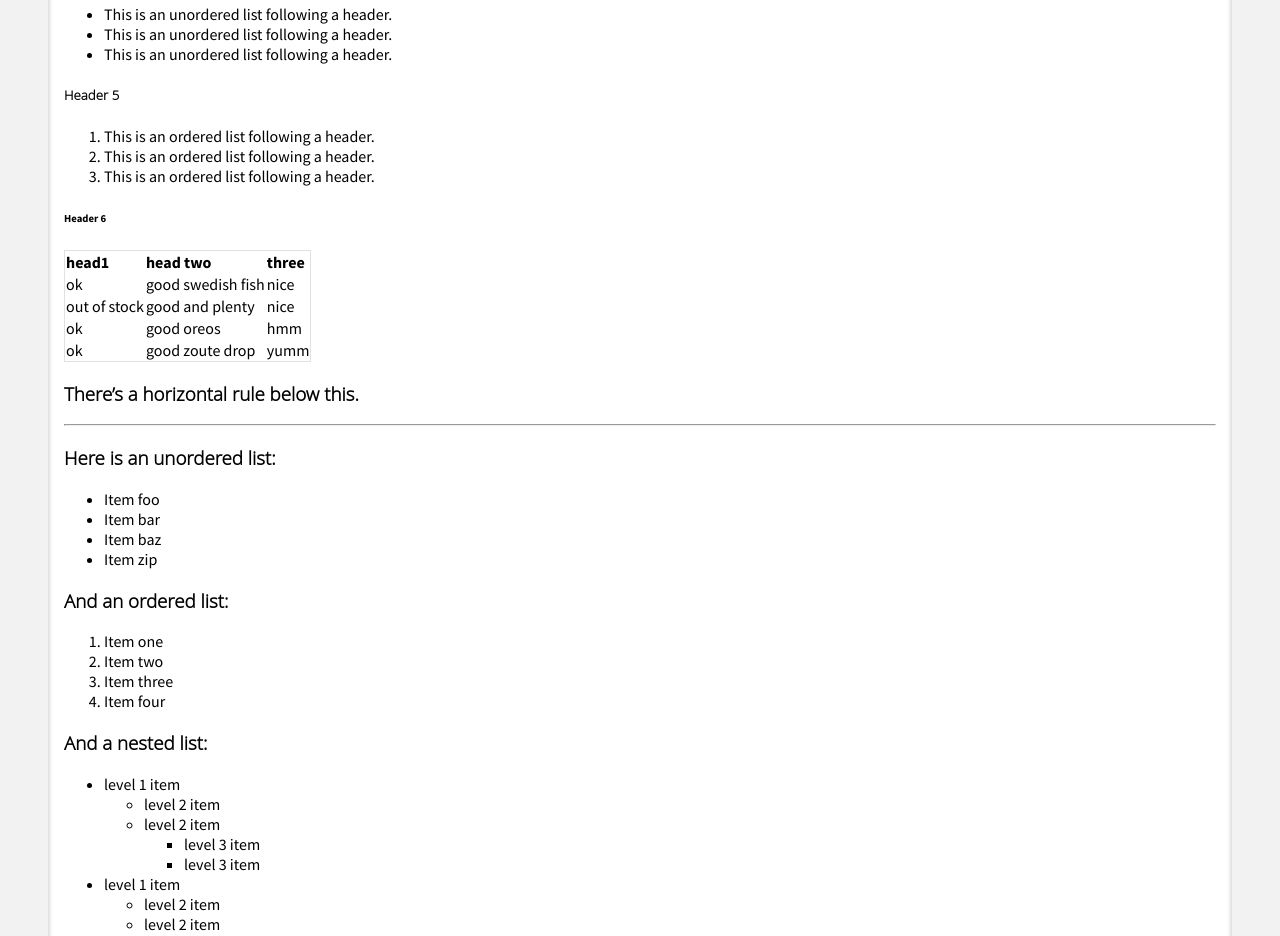
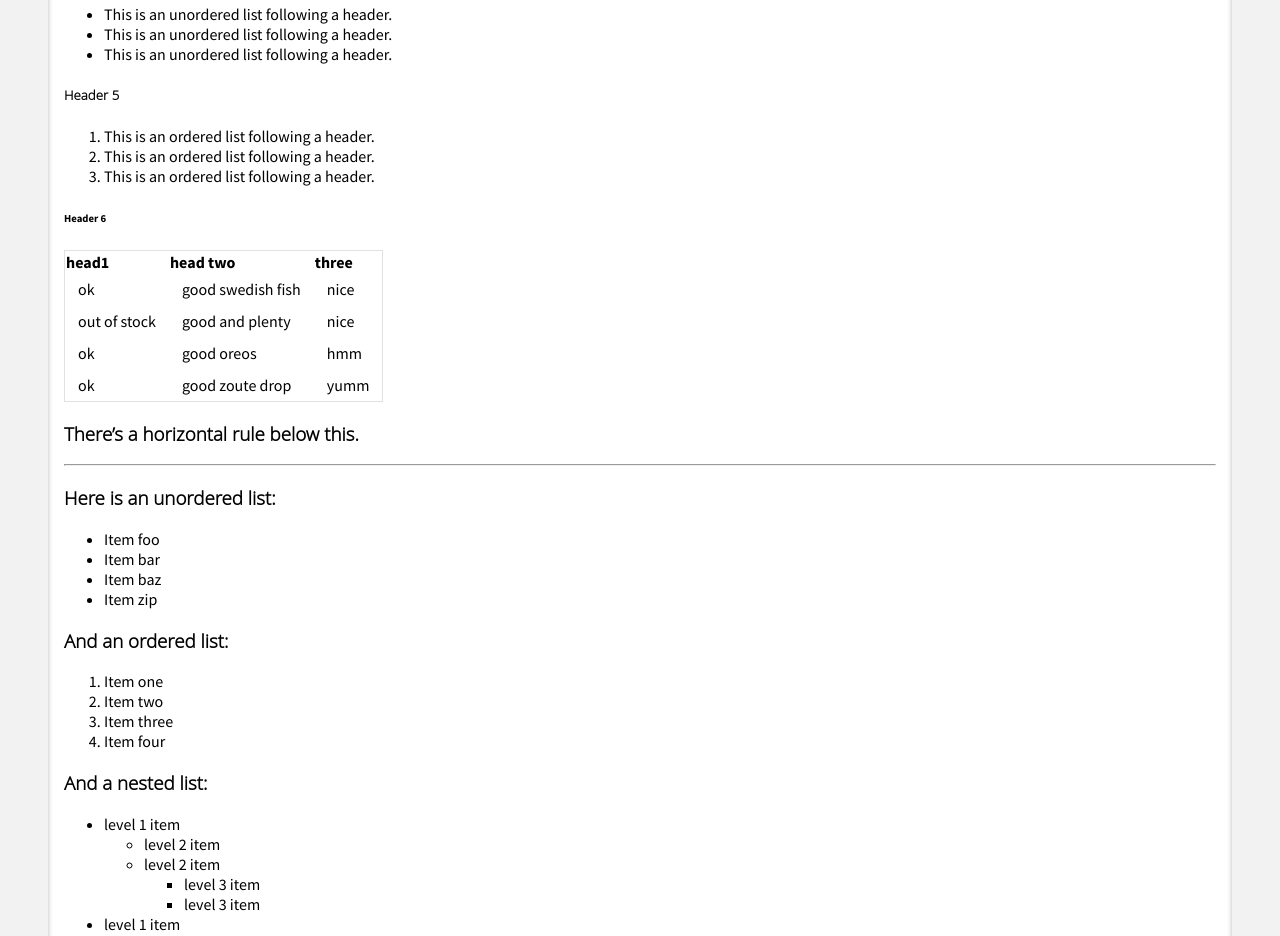
Before and after one commit to gianklug/jekyll-theme-adfinis, a Jekyll site: the page built from demo.md, in a window 1280 px wide. Shown: the part 978-1914 px from the top of the page. Built offline with Jekyll 4.4.1, drawn with Linux system fonts in a browser that asks for light colours; nearby versions of some CDN libraries; comment, search, counter and statistics services are not loaded.

Commit message:
fix: Add padding for css table

```diff
--- a/assets/css/syntax.css
+++ b/assets/css/syntax.css
@@ -11,6 +11,10 @@ table {
     border-spacing: 0;
     border-collapse: collapse;
     border: 1px solid #dfe2e5;
+}
+
+td {
+  padding: 6px 13px;
 }
 
 .highlight table td {
```
